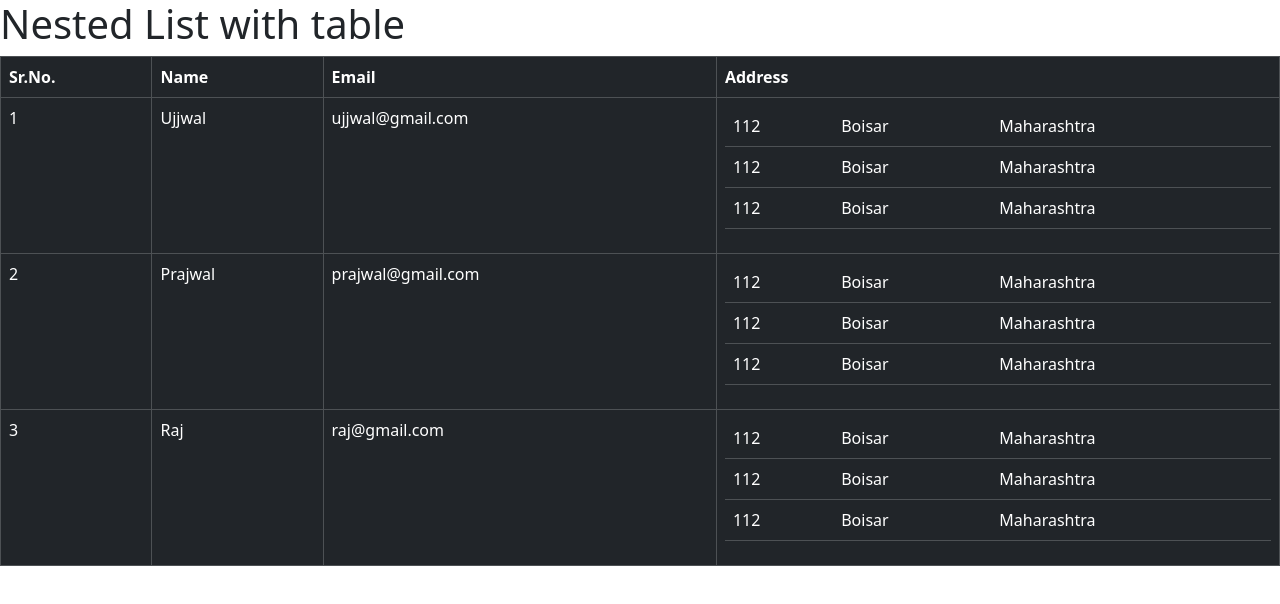
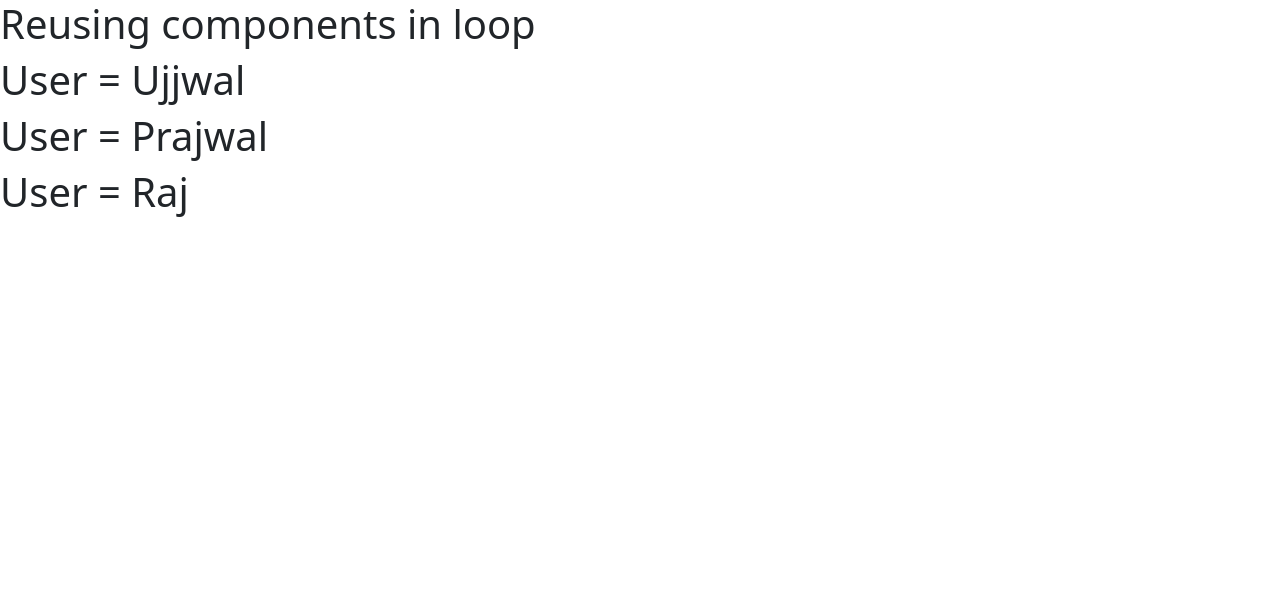
Before and after one commit to ujjwal-11103/React.js, a React (Create React App) app: page / in a window 1280 px wide. Shown: the top 604 px of the page. Built offline with nearby package versions, Linux system fonts and the light colour scheme.

Commit message:
Resusing Components in a loop (map)

```diff
--- a/src/App.js
+++ b/src/App.js
@@ -1,9 +1,24 @@
 import React from 'react'
-import NestedList from './Components/NestedList'
+import Reuse_components from './Components/Reuse_components'
 export default function App() {
+  const object = [
+    {
+      name: 'Ujjwal', email: 'ujjwal@gmail.com'
+    },
+    {
+      name: 'Prajwal', email: 'prajwal@gmail.com'
+    },
+    {
+      name: 'Raj', email: 'raj@gmail.com'
+    }
+  ]
   return (
     <div>
-      <NestedList />
-    </div>
+      <h1>Reusing components in loop</h1>
+      {
+        object.map((item, i) =>
+          <Reuse_components data={item} />
+        )}
+    </div >
   )
 }
--- /dev/null
+++ b/src/Components/Reuse_components.js
@@ -0,0 +1,12 @@
+import React from 'react'
+
+export default function Reuse_components(props) {
+
+
+    return (
+        <div>
+            <h1>User = {props.data.name}</h1>
+
+        </div>
+    )
+}
```
